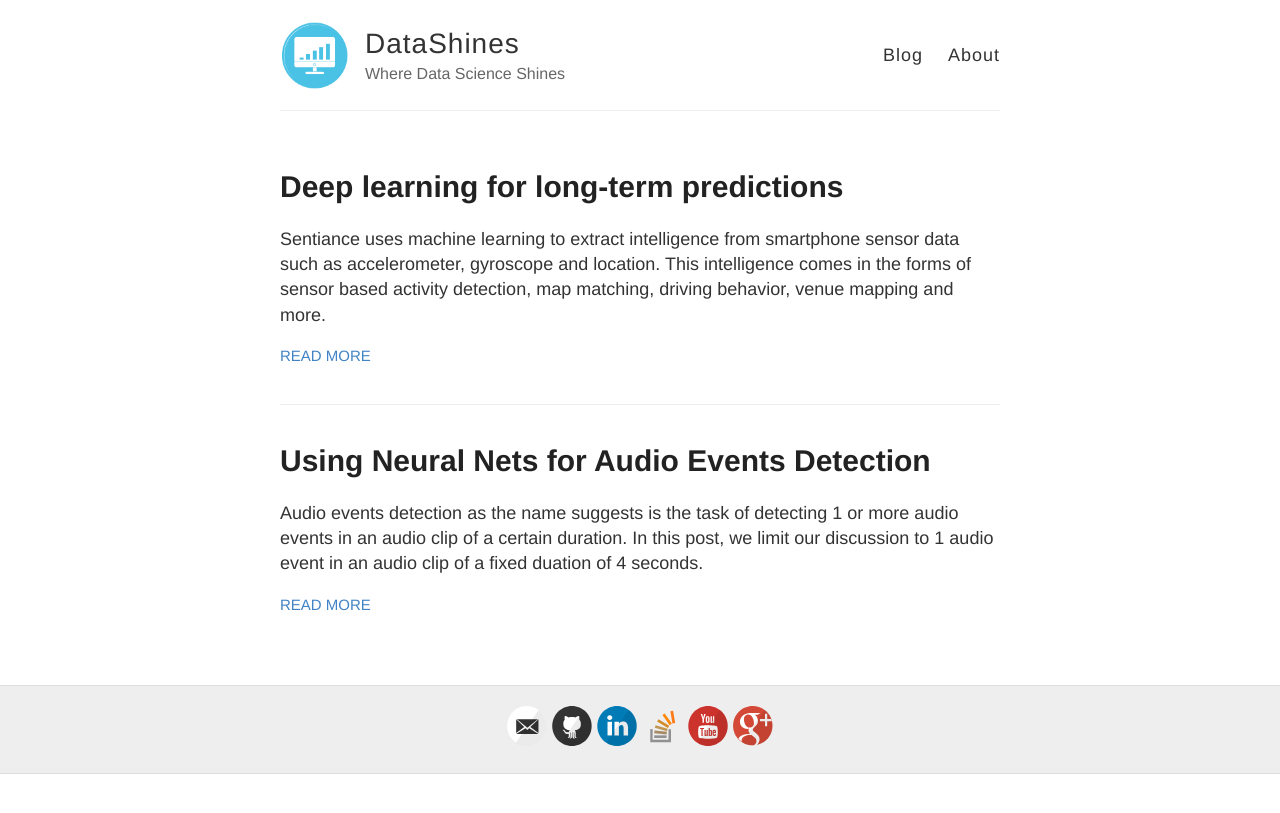
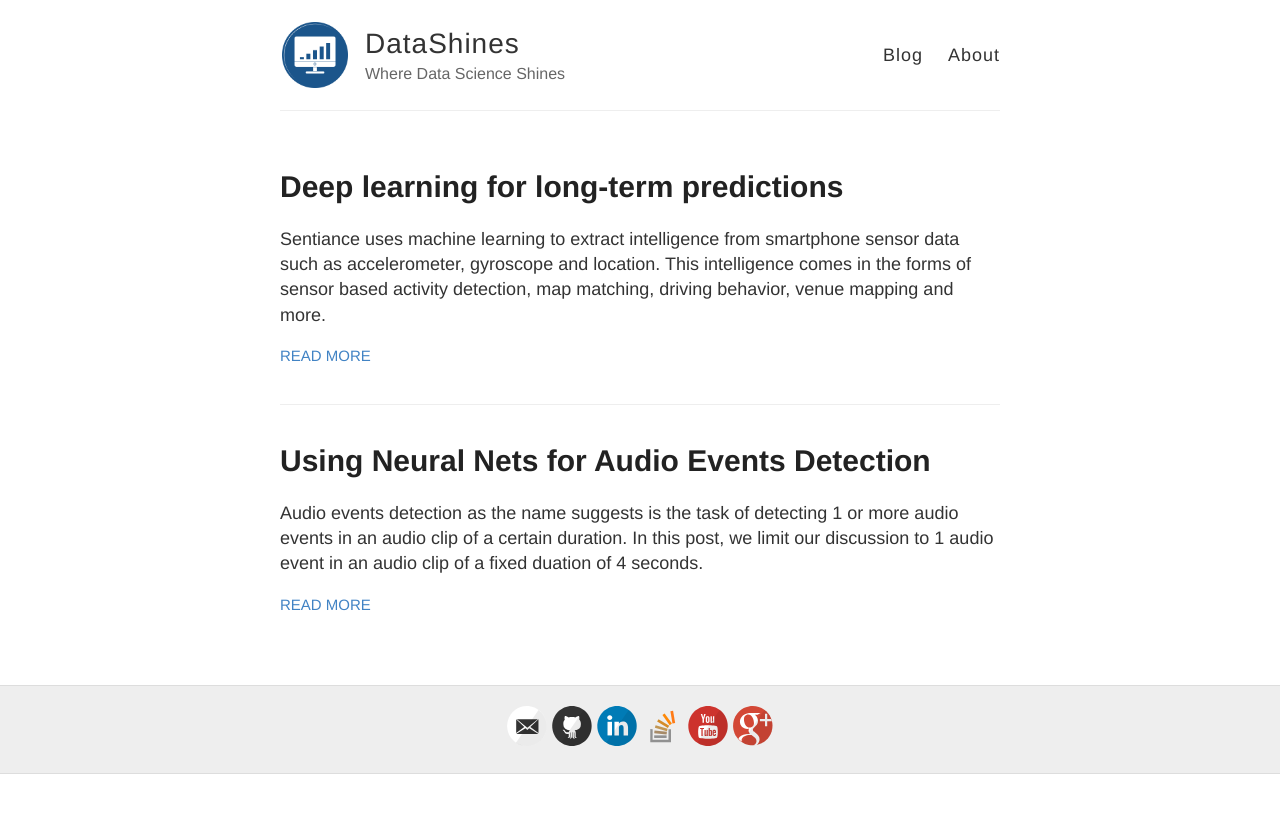
Before and after one commit to datashines/datashines.github.io, a Jekyll site: the page built from index.html, in a window 1280 px wide. Shown: the top 813 px of the page. Built offline with Jekyll 4.4.1, drawn with Linux system fonts in a browser that asks for light colours.

Commit message:
Update _config.yml

```diff
--- a/_config.yml
+++ b/_config.yml
@@ -9,7 +9,7 @@ name: DataShines
 description: Where Data Science Shines
 
 # URL of your avatar or profile pic (you could use your GitHub profile pic)
-avatar: https://raw.githubusercontent.com/datashines/datashines.github.io/master/images/logo.png
+avatar: https://raw.githubusercontent.com/datashines/datashines.github.io/master/images/logo1.png
 
 #
 # Flags below are optional
```
